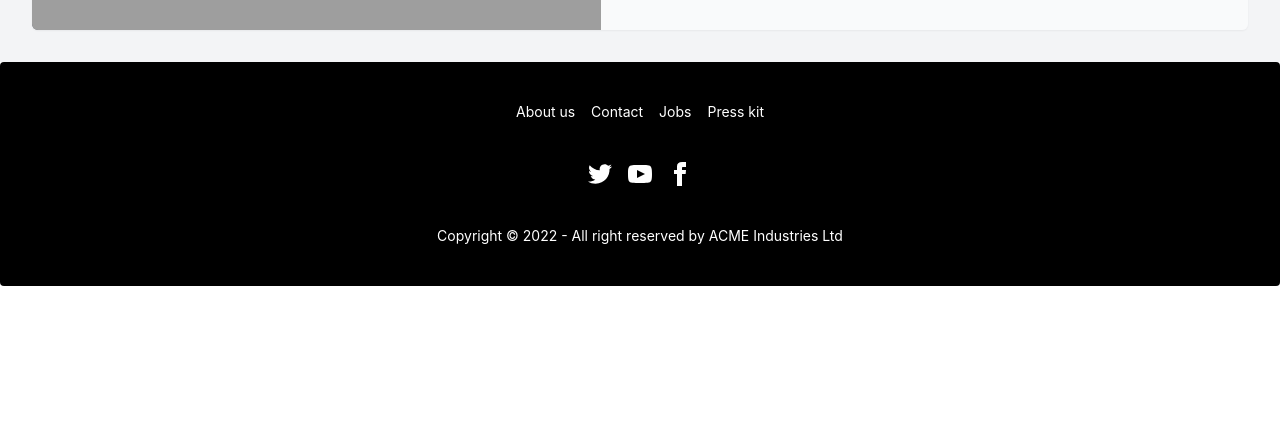
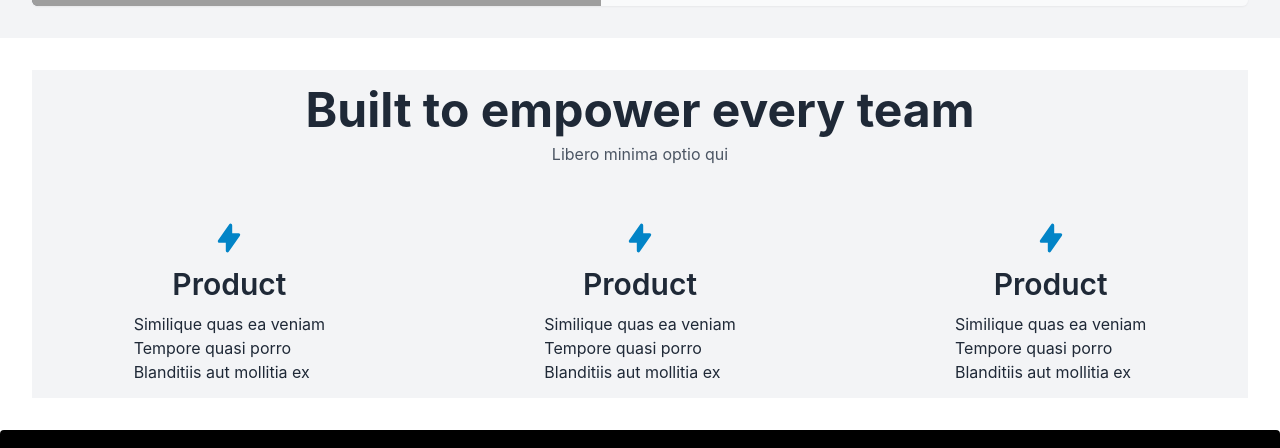
Before and after one commit to Mosharaf12/tourist-guide-client-11, a React (Create React App) app: page / in a window 1280 px wide. Shown: the part 1646-2094 px from the top of the page. Before the commit the page ends 1932 px from the top, so only its background shows below. Built offline with nearby package versions, Linux system fonts and the light colour scheme; grey boxes are pictures that could not be loaded.

Commit message:
added the section two

```diff
--- /dev/null
+++ b/src/Pages/HappyClient/HappyClient.js
@@ -0,0 +1,49 @@
+import React from 'react';
+
+const HappyClient = () => {
+    return (
+        <section className="m-4 md:m-8 bg-gray-100 text-gray-800">
+	<div className="container mx-auto p-4 my-6 space-y-2 text-center">
+		<h2 className="text-5xl font-bold">Built to empower every team</h2>
+		<p className="text-gray-600">Libero minima optio qui</p>
+	</div>
+	<div className="container mx-auto grid justify-center gap-4 sm:grid-cols-2 lg:grid-cols-3">
+		<div className="flex flex-col items-center p-4">
+			<svg xmlns="http://www.w3.org/2000/svg" viewBox="0 0 20 20" fill="currentColor" className="w-8 h-8 text-sky-600">
+				<path fillRule="evenodd" d="M11.3 1.046A1 1 0 0112 2v5h4a1 1 0 01.82 1.573l-7 10A1 1 0 018 18v-5H4a1 1 0 01-.82-1.573l7-10a1 1 0 011.12-.38z" clipRule="evenodd"></path>
+			</svg>
+			<h3 className="my-3 text-3xl font-semibold">Product</h3>
+			<div className="space-y-1 leading-tight">
+				<p>Similique quas ea veniam</p>
+				<p>Tempore quasi porro</p>
+				<p>Blanditiis aut mollitia ex</p>
+			</div>
+		</div>
+		<div className="flex flex-col items-center p-4">
+			<svg xmlns="http://www.w3.org/2000/svg" viewBox="0 0 20 20" fill="currentColor" className="w-8 h-8 text-sky-600">
+				<path fillRule="evenodd" d="M11.3 1.046A1 1 0 0112 2v5h4a1 1 0 01.82 1.573l-7 10A1 1 0 018 18v-5H4a1 1 0 01-.82-1.573l7-10a1 1 0 011.12-.38z" clipRule="evenodd"></path>
+			</svg>
+			<h3 className="my-3 text-3xl font-semibold">Product</h3>
+			<div className="space-y-1 leading-tight">
+				<p>Similique quas ea veniam</p>
+				<p>Tempore quasi porro</p>
+				<p>Blanditiis aut mollitia ex</p>
+			</div>
+		</div>
+		<div className="flex flex-col items-center p-4">
+			<svg xmlns="http://www.w3.org/2000/svg" viewBox="0 0 20 20" fill="currentColor" className="w-8 h-8 text-sky-600">
+				<path fillRule="evenodd" d="M11.3 1.046A1 1 0 0112 2v5h4a1 1 0 01.82 1.573l-7 10A1 1 0 018 18v-5H4a1 1 0 01-.82-1.573l7-10a1 1 0 011.12-.38z" clipRule="evenodd"></path>
+			</svg>
+			<h3 className="my-3 text-3xl font-semibold">Product</h3>
+			<div className="space-y-1 leading-tight">
+				<p>Similique quas ea veniam</p>
+				<p>Tempore quasi porro</p>
+				<p>Blanditiis aut mollitia ex</p>
+			</div>
+		</div>
+	</div>
+</section>
+    );
+};
+
+export default HappyClient;
--- a/src/Pages/Home/Home.js
+++ b/src/Pages/Home/Home.js
@@ -1,13 +1,16 @@
 import React from 'react';
 import Banner from '../Banner/Banner';
 import Feature from '../Feature/Feature';
+import HappyClient from '../HappyClient/HappyClient';
 
 const Home = () => {
     return (
         <div>
-            <h3>this is home</h3>
             <Banner></Banner>
             <Feature></Feature>
+            <HappyClient></HappyClient>
+
+
         </div>
     );
 };
```
Also changed, not shown: src/Pages/Trusted/Trusted.js (added).
